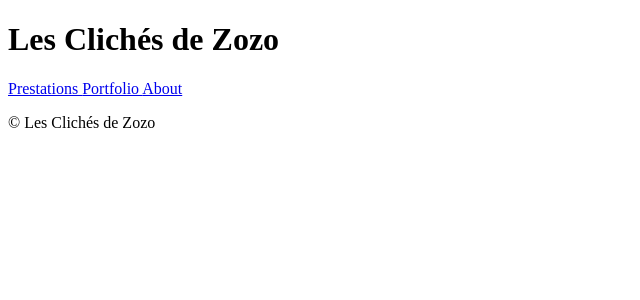
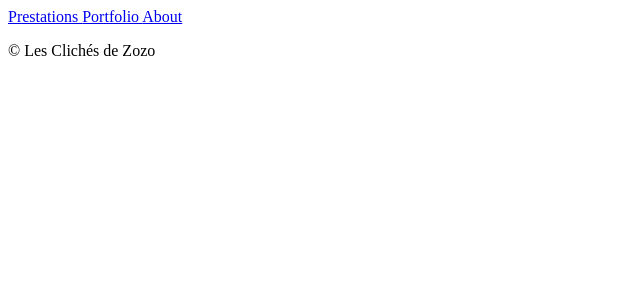
Before and after one commit to zoedms/les-cliches-de-zozo, a Symfony app: template templates/base.html.twig in a window 1280 px wide. Shown: the top 300 px of the page, without its empty margins (0-640 px from the left). Run offline with Twig, Linux system fonts and the light colour scheme; the template is opened without the code that fills it, so the values that code supplies are empty; some libraries are stand-ins or nearby versions; some web fonts are replaced.

Commit message:
second commit

```diff
--- a/templates/base.html.twig
+++ b/templates/base.html.twig
@@ -23,9 +23,6 @@
     </head>
     <body>
         <header>
-        <div>
-        <h1>Les Clichés de Zozo</h1>
-        </div>
         <nav>
         <a class="lien_header" href={{path('app_profile')}}> Prestations </a>
         <a class="lien_header" href= {{path('app_portfolio')}}> Portfolio </a>
```
Also changed, not shown: 2 other files.
